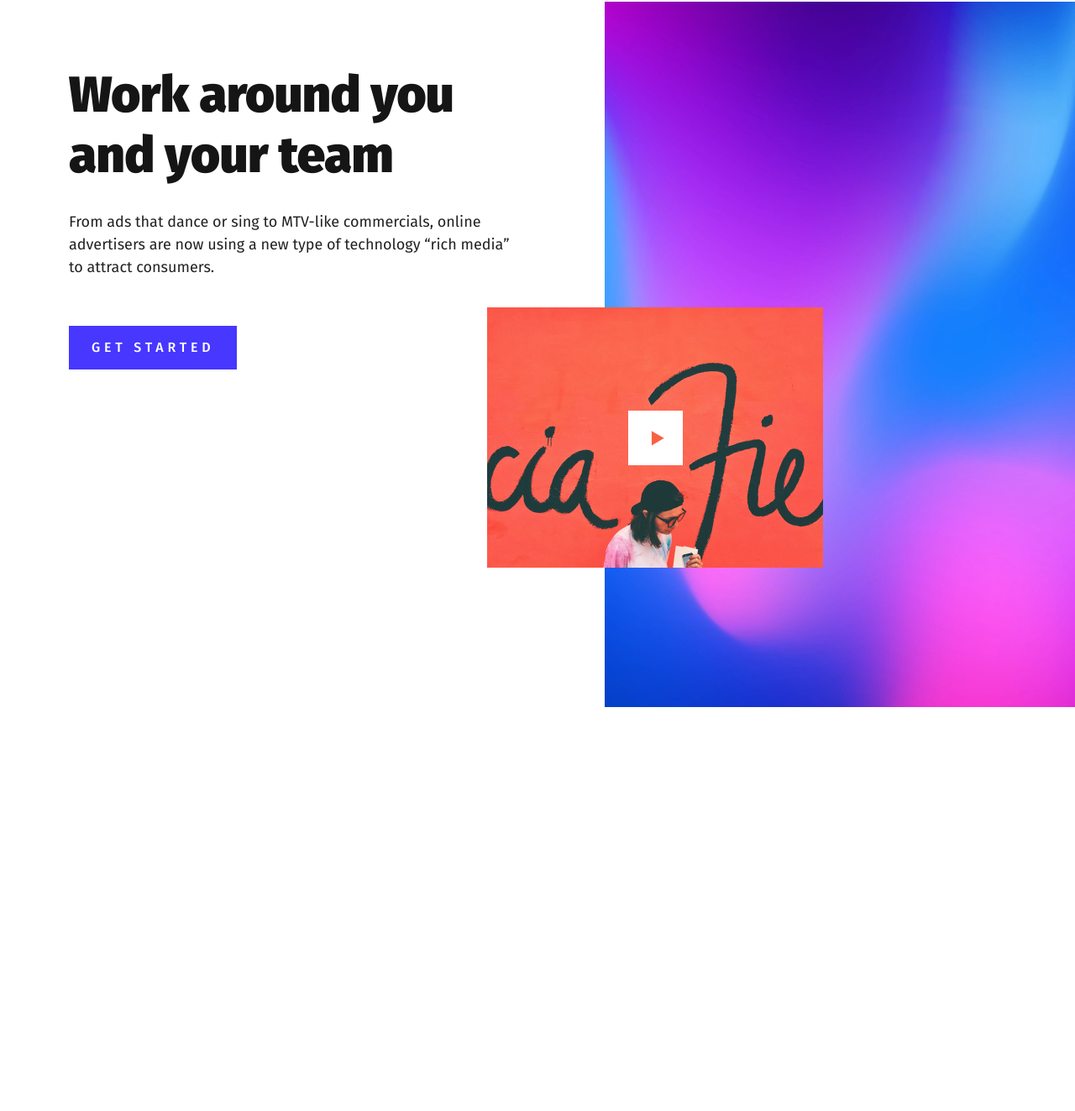
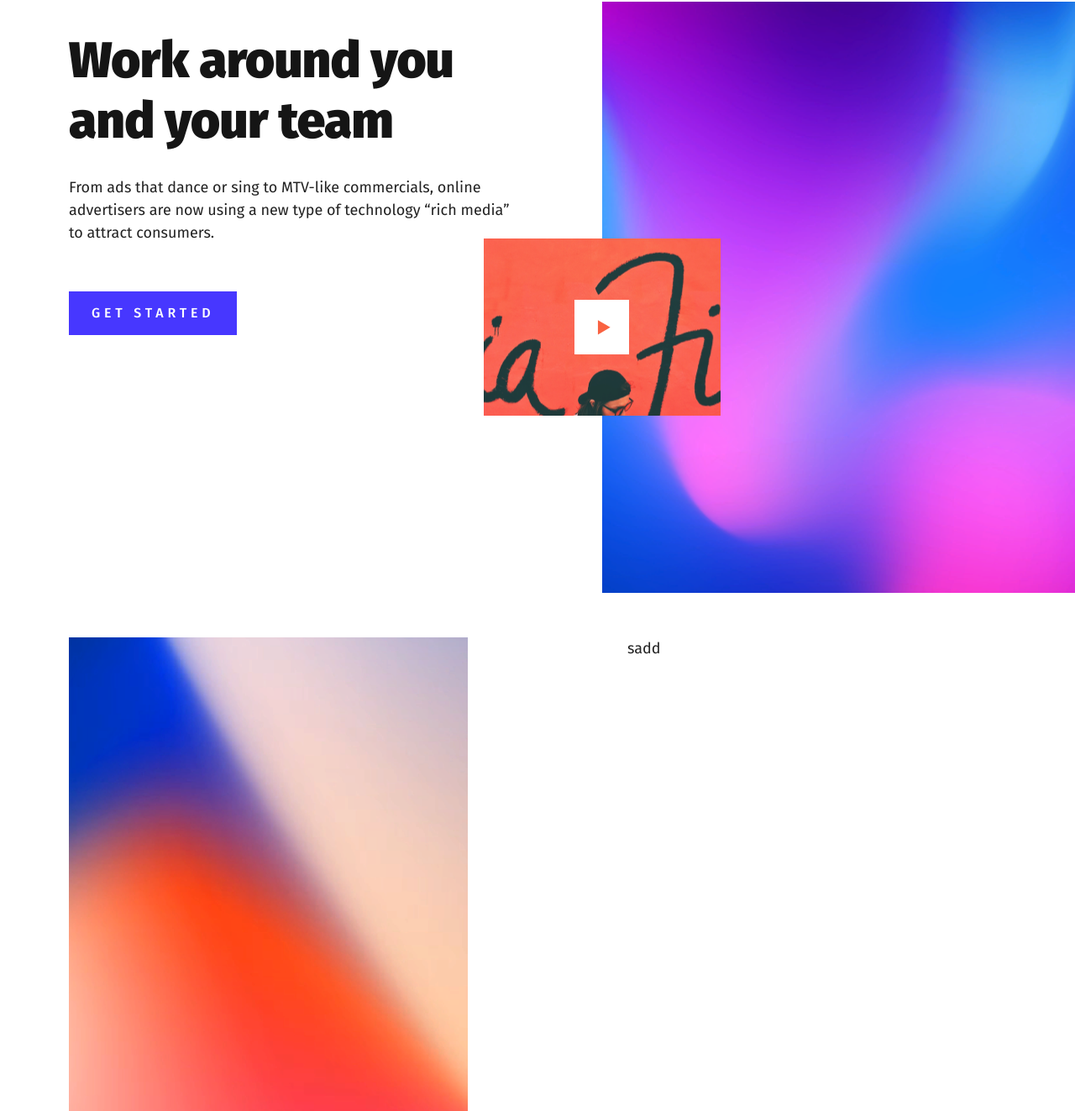
Before and after one commit to Anoncrack/AGcomp, a plain HTML site: page index.html in a window 1280 px wide. Shown: the part 138-1461 px from the top of the page at 84% size. Before the commit the page ends 980 px from the top, so only its background shows below. Drawn offline with Linux system fonts and the light colour scheme.

Commit message:
fin 1 sect

```diff
--- a/css/main.css
+++ b/css/main.css
@@ -8,6 +8,12 @@ button {
     display: block;
     border: none;
     background: transparent;
+}
+
+.vh-dependent {
+    height: 35vh;
+    display: flex;
+    align-items: center;
 }
 
 .be-static {
@@ -43,6 +49,7 @@ h1, h2, h3, h4, h5, h6 {
 }
 
 .header {
+    height: 95vh;
 
 }
 
@@ -80,8 +87,8 @@ h1, h2, h3, h4, h5, h6 {
 .hero {
     background: url('../img/Placeholder-1.png') no-repeat right top;
     background-size: 80% 100%;
-    width: 700px;
-    height: 840px;
+    width: 55%;
+    height: 88vh;
     position: absolute;
     right: 0;
     top: 140px;
@@ -90,11 +97,11 @@ h1, h2, h3, h4, h5, h6 {
 .video {
     position: absolute;
     left: 0;
-    bottom: 166px;
-    width: 400px;
-    height: 310px;
+    bottom: 30%;
+    width: 40%;
+    height: 30%;
     display: block;
-    background: url('../img/Placeholder.png');
+    background: url('../img/Placeholder.png') no-repeat center center;
     display: flex;
     justify-content: center;
     align-items: center;
@@ -108,3 +115,7 @@ h1, h2, h3, h4, h5, h6 {
     height: 65px;
 
 }
+
+.problems {
+    padding-top: 137px;
+}
--- a/index.html
+++ b/index.html
@@ -36,20 +36,22 @@
        <div class="offer">
            <div class="container">
                <div class="row">
-                <div class="col-md-6">
+                <div class="col-md-6 vh-dependent">
                     <div class="offer-cont">
                         <h1 class="offer-cont__title">
                             Work around you and your team
                         </h1>
                         <p class="offer-cont__text">
-                            From ads that dance or sing to MTV-like commercials, online advertisers are now using a new type of technology “rich media” to attract consumers.
+                            From ads that dance or sing to MTV-like commercials,
+                            online advertisers are now using a new type of technology
+                            “rich media” to attract consumers.
                         </p>
                         <button class="offer-cont__btn btn">
                             get started
                         </button>
                     </div>
                 </div>
-                <div class="col-md-6 be-static">
+                <div class="col-md-6 be-static vh-dependent">
                     <div class="hero">
                         <a href="a" class="video">
 
@@ -60,5 +62,18 @@
            </div>
        </div>
     </header>
+
+    <section class="problems">
+        <div class="container">
+            <div class="row">
+                <div class="col-md-5">
+                    <img src="img/Placeholder-2.png" alt="poster" class="poster">
+                </div>
+                <div class="col-md-5 ms-auto">
+                    sadd
+                </div>
+            </div>
+        </div>
+    </section>
 </body>
 </html>
```
